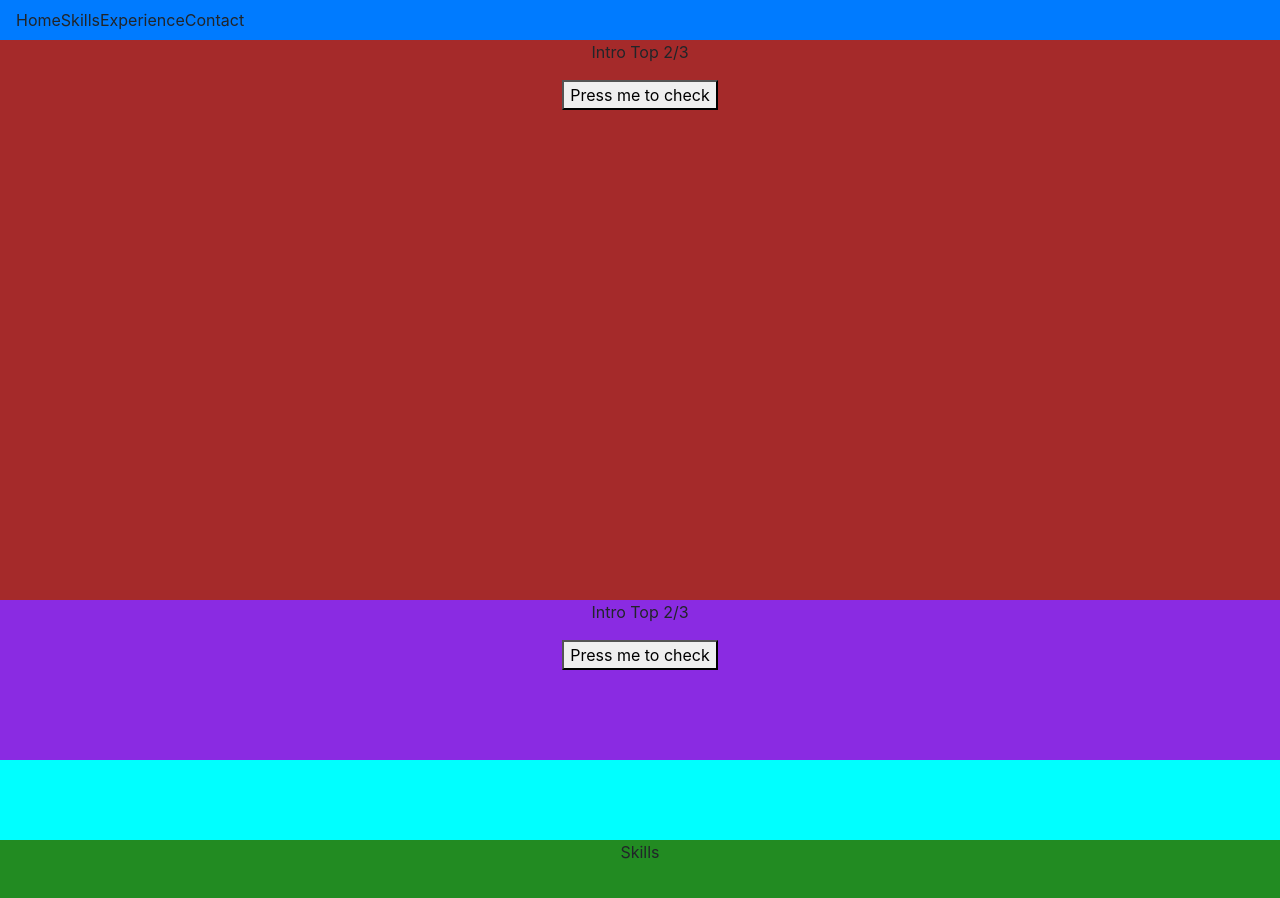
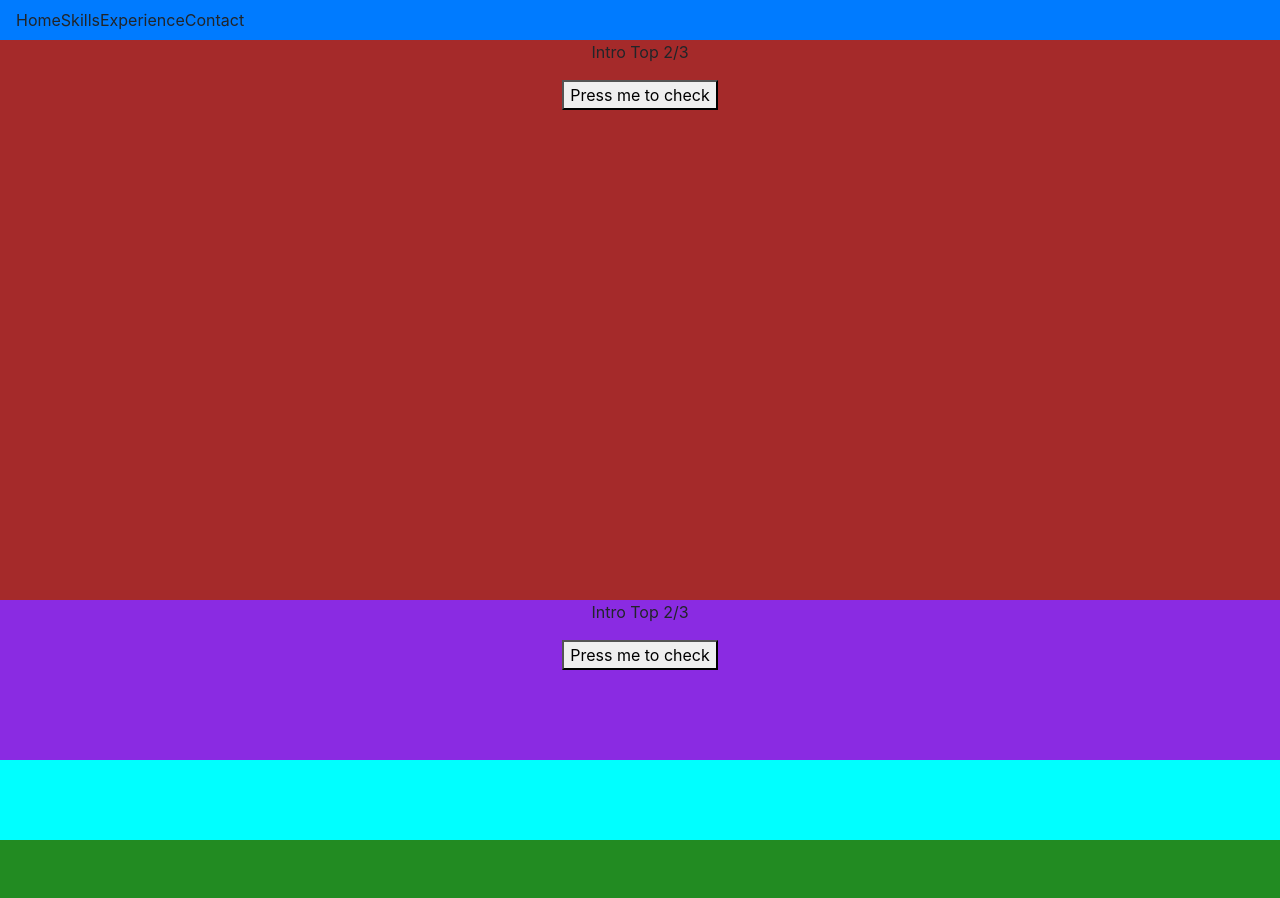
Before and after one commit to tsmithno2/Portfolio, a React (Create React App) app: page / in a window 1280 px wide. Shown: the top 898 px of the page. Built offline with nearby package versions, Linux system fonts and the light colour scheme.

Commit message:
Getting Basic Skill Cards Set up

```diff
--- a/src/components/skills/Skills.js
+++ b/src/components/skills/Skills.js
@@ -5,7 +5,15 @@ class Skills extends Component {
   render() {
     return (
       <div className="SkillsFull">
-        <p>Skills</p>
+        <div classNamer="SkillDescrip">
+          <div classNamer="SDCard"></div>
+        </div>
+        <div classNamer="SkillsCards">
+          <div classNamer="C#Card"></div>
+          <div classNamer="JSCard"></div>
+          <div classNamer="BackendCard"></div>
+          <div classNamer="OtherCard"></div>
+        </div>
       </div>
     );
   }
```
